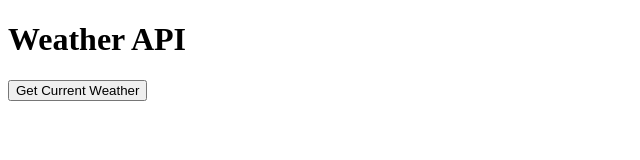
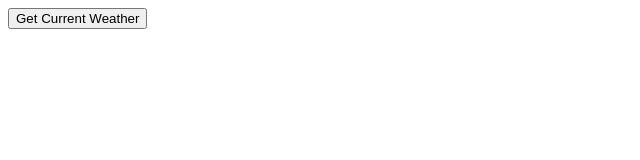
Before and after one commit to acciojob/weather-api-Shubham-exe, a website: page main.html in a window 1280 px wide. Shown: the whole page, without its empty margins (0-640 px from the left). Drawn offline with Linux system fonts and the light colour scheme.

Commit message:
created a submission

```diff
--- a/main.html
+++ b/main.html
@@ -1,13 +1,16 @@
 <!DOCTYPE html>
+
 <html>
+
 <head>
-  <title>Weather API</title>
+	<link rel="stylesheet" href="styles.css">
 </head>
+
 <body>
-  <h1>Weather API</h1>
-  <button id="getWeatherBtn">Get Current Weather</button>
-  <div id="weatherData"></div>
+	<!-- the entire body must be written by student -->
+    <script type="text/javascript" src="./script.js">
+</script>
 
-  <script src="script.js"></script>
 </body>
+
 </html>
--- a/script.js
+++ b/script.js
@@ -1,7 +1,14 @@
-document.getElementById("getWeatherBtn").addEventListener("click", getWeather);
+document.addEventListener("DOMContentLoaded", function () {
+  const button = document.createElement("button");
+  button.textContent = "Get Current Weather";
+  document.body.appendChild(button);
 
-function getWeather() {
-  const apiKey = "YOUR_API_KEY"; // Replace with your OpenWeatherMap API key
+  const weatherDiv = document.createElement("div");
+  weatherDiv.id = "weatherData";
+  document.body.appendChild(weatherDiv);
+
+  button.addEventListener("click", () => {
+    const apiKey = "YOUR_API_KEY"; // Replace this with your actual API key
     const city = "London";
     const url = `https://api.openweathermap.org/data/2.5/weather?q=${city}&appid=${apiKey}`;
 
@@ -9,9 +16,11 @@ function getWeather() {
       .then(response => response.json())
       .then(data => {
         const weather = data.weather[0].main;
-      document.getElementById("weatherData").innerText = `Current weather in ${city}: ${weather}`;
+        weatherDiv.innerText = `Current weather in ${city}: ${weather}`;
       })
       .catch(error => {
         console.error("Error fetching weather data:", error);
+        weatherDiv.innerText = "Error fetching weather data.";
       });
-}
+  });
+});
```
Lines whose indentation alone changed are shown as unchanged.
